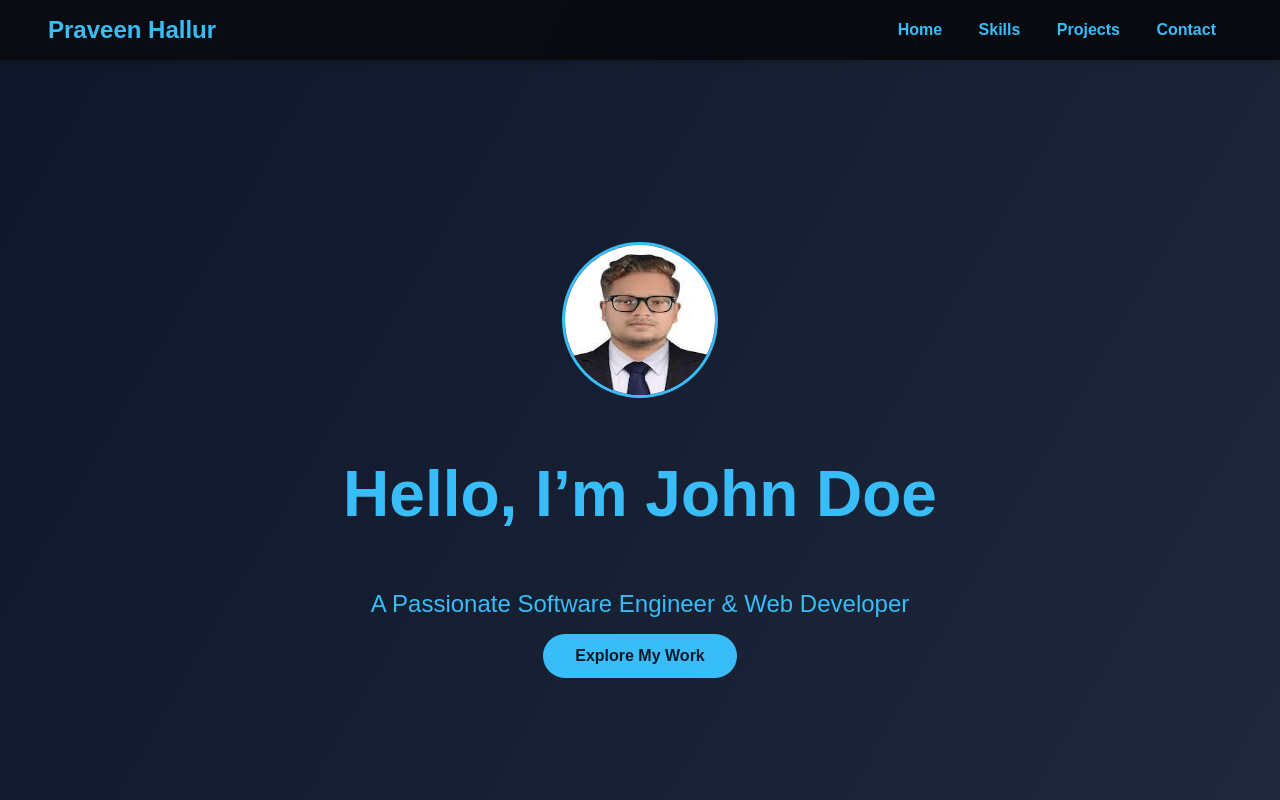
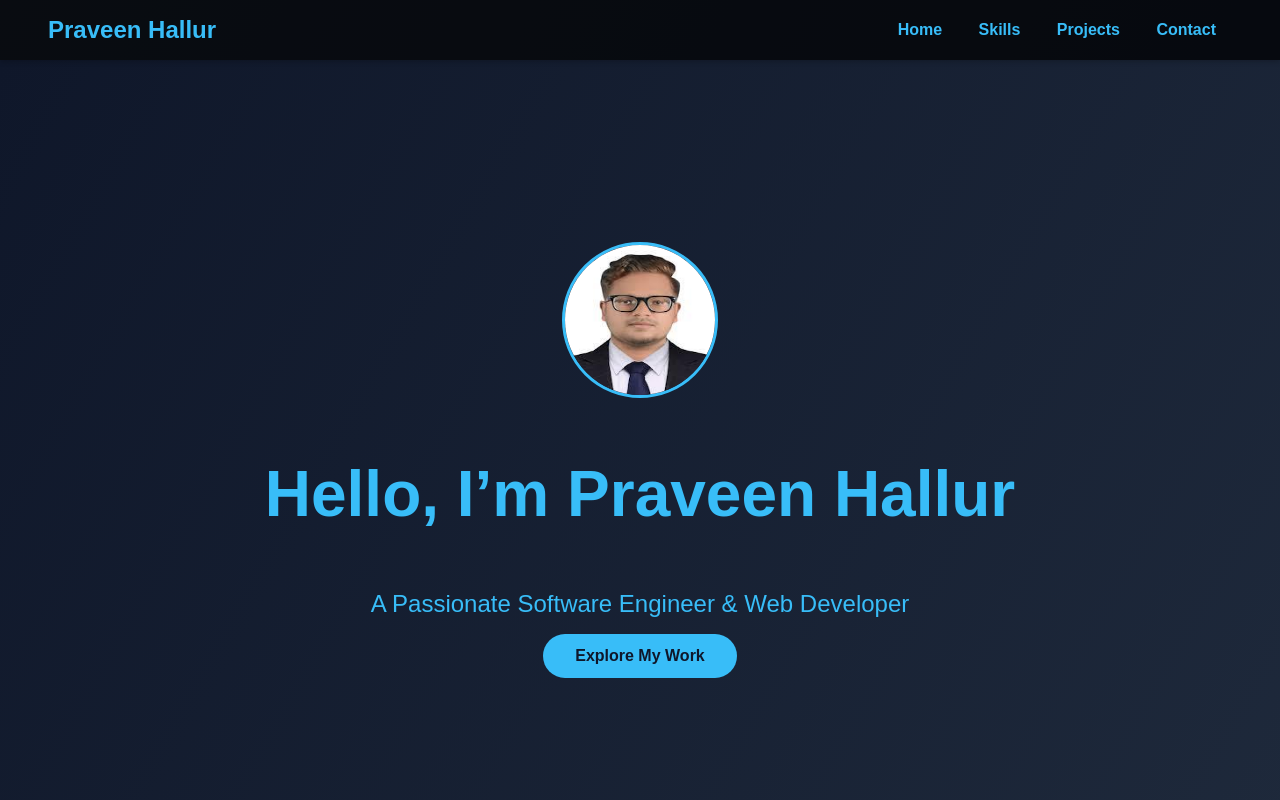
Before and after one commit to PraveenHallur123/Praveen-Portfolio-, a plain HTML site: page index.html in a window 1280 px wide. Shown: the top 800 px of the page. Drawn offline with Linux system fonts and the light colour scheme.

Commit message:
Update index.html

```diff
--- a/index.html
+++ b/index.html
@@ -279,7 +279,7 @@
 
     <div class="hero">
         <img src="my-profile-img.jpg" alt="John Doe">
-        <h1>Hello, I’m John Doe</h1>
+        <h1>Hello, I’m Praveen Hallur</h1>
         <p>A Passionate Software Engineer & Web Developer</p>
         <button class="btn">Explore My Work</button>
     </div>
```
